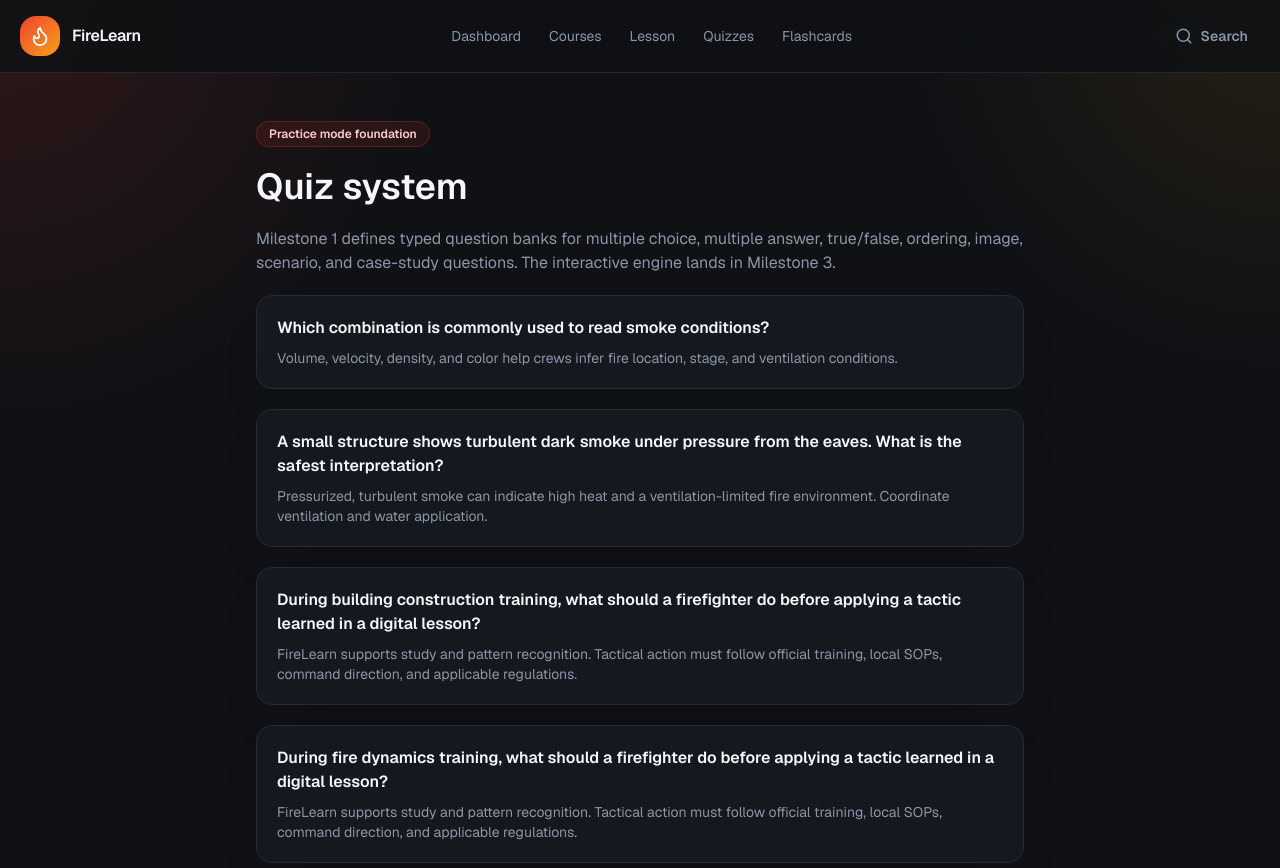
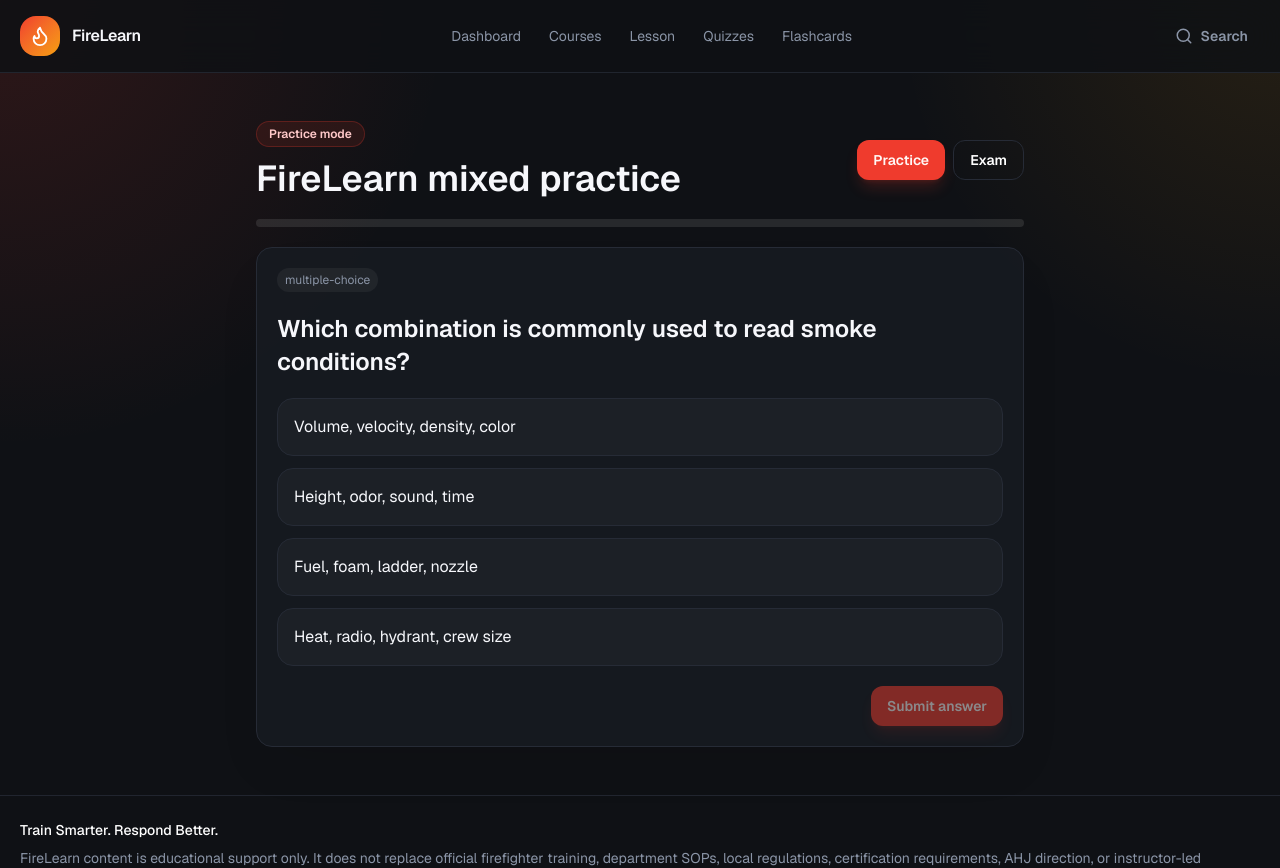
Before and after one commit to jiracipika/firelearn, a Next.js app: page /quiz in a window 1280 px wide. Shown: the top 868 px of the page. Built offline with nearby package versions, Linux system fonts and the light colour scheme.

Commit message:
feat: implement typed quiz practice engine

```diff
--- /dev/null
+++ b/components/quiz/quiz-engine.tsx
@@ -0,0 +1,98 @@
+
+'use client'
+
+import * as React from 'react'
+import { AnimatePresence, motion } from 'framer-motion'
+import { CheckCircle2, Clock, RotateCcw, XCircle } from 'lucide-react'
+import type { QuizQuestion } from '@/types/learning'
+import { buildQuizResult, collectQuestionBank, isAnswerCorrect, supportsMultipleSelection, type QuizAnswer, type QuizMode } from '@/services/quiz-engine'
+import { Badge } from '@/components/ui/badge'
+import { Button } from '@/components/ui/button'
+import { Card } from '@/components/ui/card'
+import { Progress } from '@/components/ui/progress'
+
+export function QuizEngine({ title, questions }: { title: string; questions: QuizQuestion[] }) {
+  const [mode, setMode] = React.useState<QuizMode>('practice')
+  const [index, setIndex] = React.useState(0)
+  const [selected, setSelected] = React.useState<string[]>([])
+  const [answers, setAnswers] = React.useState<QuizAnswer[]>([])
+  const [submitted, setSubmitted] = React.useState(false)
+
+  const bank = React.useMemo(() => collectQuestionBank(questions, mode), [mode, questions])
+  const question = bank[index]
+  const finished = answers.length === bank.length && index >= bank.length
+  const selectedCorrect = question ? isAnswerCorrect(question, selected) : false
+  const result = finished ? buildQuizResult(bank, answers) : null
+
+  function reset(nextMode = mode) {
+    setMode(nextMode)
+    setIndex(0)
+    setSelected([])
+    setAnswers([])
+    setSubmitted(false)
+  }
+
+  function toggleOption(option: string) {
+    if (!question || submitted) return
+    if (supportsMultipleSelection(question)) {
+      setSelected((current) => current.includes(option) ? current.filter((item) => item !== option) : [...current, option])
+      return
+    }
+    setSelected([option])
+  }
+
+  function submitAnswer() {
+    if (!question || selected.length === 0 || submitted) return
+    const correct = isAnswerCorrect(question, selected)
+    setAnswers((current) => [...current, { questionId: question.id, selectedAnswerIds: selected, correct, topicIds: question.topicIds }])
+    setSubmitted(true)
+  }
+
+  function nextQuestion() {
+    setSubmitted(false)
+    setSelected([])
+    setIndex((current) => current + 1)
+  }
+
+  if (result) {
+    return <div className="mx-auto max-w-3xl space-y-5">
+      <Card className="space-y-5 text-center">
+        <Badge className="mx-auto">{title}</Badge>
+        <h1 className="text-5xl font-semibold">{result.scorePercent}%</h1>
+        <p className="text-muted">{result.correctAnswers} of {result.totalQuestions} correct · {result.passed ? 'passing score' : 'review recommended'}</p>
+        {result.weakTopicIds.length > 0 && <div className="rounded-2xl border border-border bg-white/[0.03] p-4 text-left"><p className="font-semibold">Weak topics detected</p><p className="mt-2 text-sm text-muted">{result.weakTopicIds.join(', ')}</p></div>}
+        <Button onClick={() => reset()}><RotateCcw size={18} /> Retake quiz</Button>
+      </Card>
+    </div>
+  }
+
+  if (!question) return <Card>No quiz questions available.</Card>
+
+  return <div className="mx-auto max-w-3xl space-y-5">
+    <div className="flex flex-wrap items-center justify-between gap-3">
+      <div><Badge>{mode === 'practice' ? 'Practice mode' : 'Exam mode'}</Badge><h1 className="mt-3 text-4xl font-semibold">{title}</h1></div>
+      <div className="flex gap-2"><Button variant={mode === 'practice' ? 'primary' : 'outline'} onClick={() => reset('practice')}>Practice</Button><Button variant={mode === 'exam' ? 'primary' : 'outline'} onClick={() => reset('exam')}>Exam</Button></div>
+    </div>
+    <Progress value={Math.round((answers.length / bank.length) * 100)} />
+    <AnimatePresence mode="wait">
+      <motion.div key={question.id} initial={{ opacity: 0, y: 8 }} animate={{ opacity: 1, y: 0 }} exit={{ opacity: 0, y: -8 }} transition={{ duration: 0.18 }}>
+        <Card className="space-y-5">
+          <div className="flex flex-wrap items-center gap-2 text-xs text-muted"><span className="rounded-full bg-white/5 px-2 py-1">{question.type}</span>{question.timeLimitSeconds && <span className="flex items-center gap-1 rounded-full bg-white/5 px-2 py-1"><Clock size={13} /> {question.timeLimitSeconds}s</span>}</div>
+          <h2 className="text-2xl font-semibold leading-snug">{question.prompt}</h2>
+          <div className="grid gap-3">
+            {question.options.map((option) => {
+              const active = selected.includes(option)
+              const correct = submitted && question.correctAnswerIds.includes(option)
+              const wrong = submitted && active && !question.correctAnswerIds.includes(option)
+              return <button key={option} type="button" onClick={() => toggleOption(option)} aria-pressed={active} className={`flex min-h-14 items-center justify-between rounded-2xl border p-4 text-left transition ${active ? 'border-primary bg-primary/10' : 'border-border bg-white/[0.03] hover:bg-white/[0.06]'} ${correct ? 'border-success bg-success/10' : ''} ${wrong ? 'border-red-400 bg-red-500/10' : ''}`}>
+                <span>{option}</span>{correct && <CheckCircle2 className="text-success" />}{wrong && <XCircle className="text-red-300" />}
+              </button>
+            })}
+          </div>
+          {submitted && mode === 'practice' && <div className={`rounded-2xl border p-4 ${selectedCorrect ? 'border-success/40 bg-success/10' : 'border-red-400/40 bg-red-500/10'}`}><p className="font-semibold">{selectedCorrect ? 'Correct' : 'Not quite'}</p><p className="mt-2 text-sm text-muted">{question.explanation}</p></div>}
+          <div className="flex justify-end gap-3">{!submitted ? <Button disabled={selected.length === 0} onClick={submitAnswer}>Submit answer</Button> : <Button onClick={nextQuestion}>{index + 1 >= bank.length ? 'See results' : 'Next question'}</Button>}</div>
+        </Card>
+      </motion.div>
+    </AnimatePresence>
+  </div>
+}
--- a/components/quiz/quiz-preview.tsx
+++ b/components/quiz/quiz-preview.tsx
@@ -1,9 +1,8 @@
 import { academyCourses } from '@/data/academy'
 import { AppShell } from '@/components/layout/app-shell'
-import { Card } from '@/components/ui/card'
-import { Badge } from '@/components/ui/badge'
+import { QuizEngine } from '@/components/quiz/quiz-engine'
 
 export function QuizPreview() {
   const questions = academyCourses.flatMap((course) => course.modules.flatMap((module) => module.lessons.flatMap((lesson) => lesson.quiz)))
-  return <AppShell><div className="mx-auto max-w-3xl space-y-5"><Badge>Practice mode foundation</Badge><h1 className="text-4xl font-semibold">Quiz system</h1><p className="text-muted">Milestone 1 defines typed question banks for multiple choice, multiple answer, true/false, ordering, image, scenario, and case-study questions. The interactive engine lands in Milestone 3.</p>{questions.map((question) => <Card key={question.id}><p className="font-semibold">{question.prompt}</p><p className="mt-2 text-sm text-muted">{question.explanation}</p></Card>)}</div></AppShell>
+  return <AppShell><QuizEngine title="FireLearn mixed practice" questions={questions.slice(0, 12)} /></AppShell>
 }
--- /dev/null
+++ b/services/quiz-engine.ts
@@ -0,0 +1,64 @@
+import type { QuizQuestion } from '@/types/learning'
+
+export type QuizMode = 'practice' | 'exam'
+
+export type QuizAnswer = {
+  questionId: string
+  selectedAnswerIds: string[]
+  correct: boolean
+  topicIds: string[]
+}
+
+export type QuizResult = {
+  totalQuestions: number
+  correctAnswers: number
+  scorePercent: number
+  passed: boolean
+  weakTopicIds: string[]
+  answers: QuizAnswer[]
+}
+
+function normalizeAnswers(values: string[]) {
+  return [...values].sort((a, b) => a.localeCompare(b))
+}
+
+export function isAnswerCorrect(question: QuizQuestion, selectedAnswerIds: string[]) {
+  const expected = normalizeAnswers(question.correctAnswerIds)
+  const actual = normalizeAnswers(selectedAnswerIds)
+  return expected.length === actual.length && expected.every((value, index) => value === actual[index])
+}
+
+export function buildQuizResult(questions: QuizQuestion[], answers: QuizAnswer[]): QuizResult {
+  const correctAnswers = answers.filter((answer) => answer.correct).length
+  const scorePercent = questions.length === 0 ? 0 : Math.round((correctAnswers / questions.length) * 100)
+  const missedTopicCounts = new Map<string, number>()
+
+  answers.filter((answer) => !answer.correct).forEach((answer) => {
+    answer.topicIds.forEach((topicId) => missedTopicCounts.set(topicId, (missedTopicCounts.get(topicId) ?? 0) + 1))
+  })
+
+  const weakTopicIds = [...missedTopicCounts.entries()]
+    .sort((a, b) => b[1] - a[1])
+    .map(([topicId]) => topicId)
+
+  return {
+    totalQuestions: questions.length,
+    correctAnswers,
+    scorePercent,
+    passed: scorePercent >= 70,
+    weakTopicIds,
+    answers,
+  }
+}
+
+export function collectQuestionBank(questions: QuizQuestion[], mode: QuizMode) {
+  if (mode === 'practice') return questions
+  return questions.map((question, questionIndex) => ({
+    ...question,
+    options: [...question.options].sort((a, b) => `${questionIndex}-${a}`.localeCompare(`${questionIndex}-${b}`)),
+  }))
+}
+
+export function supportsMultipleSelection(question: QuizQuestion) {
+  return question.type === 'multiple-answer'
+}
```
